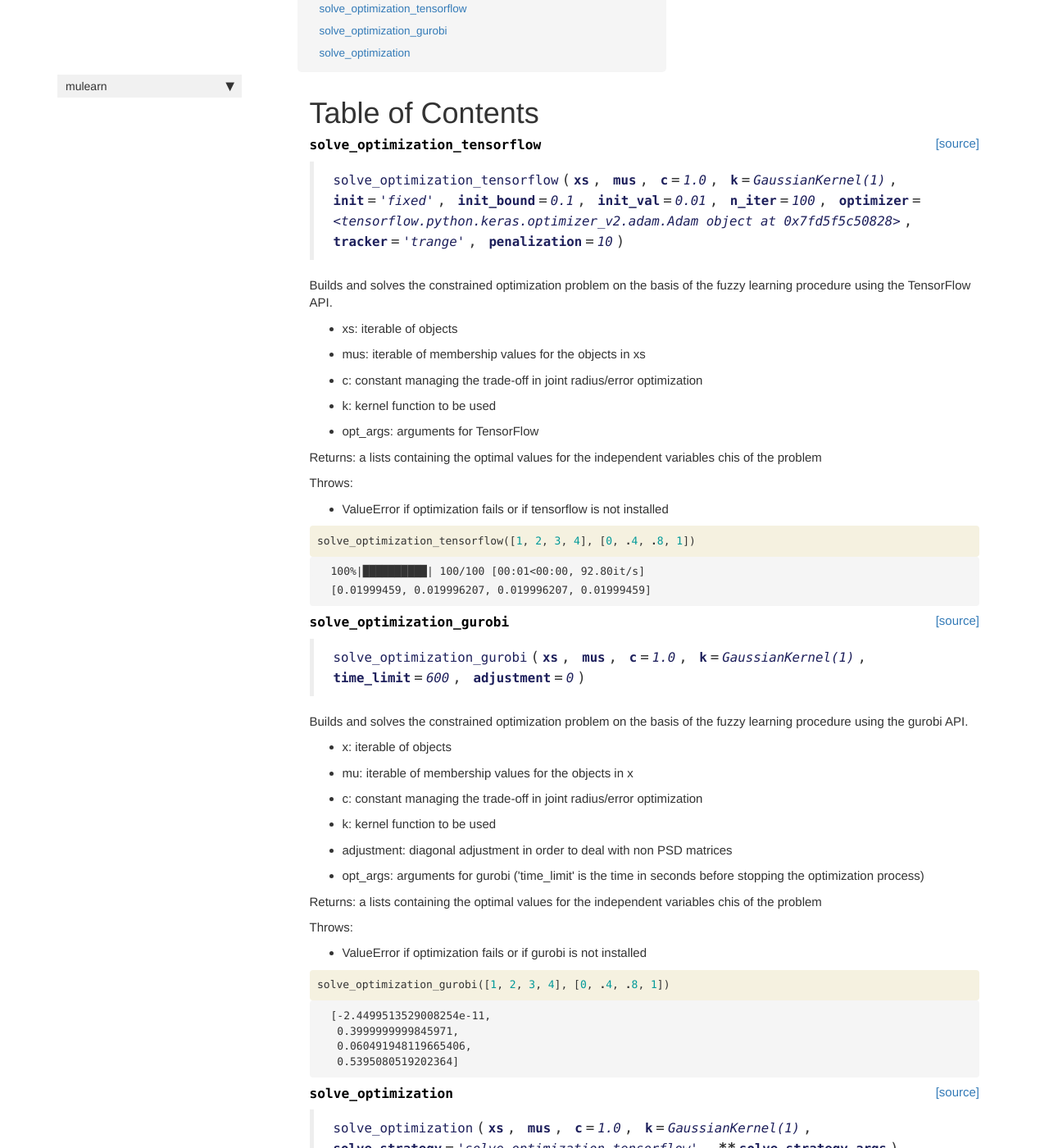
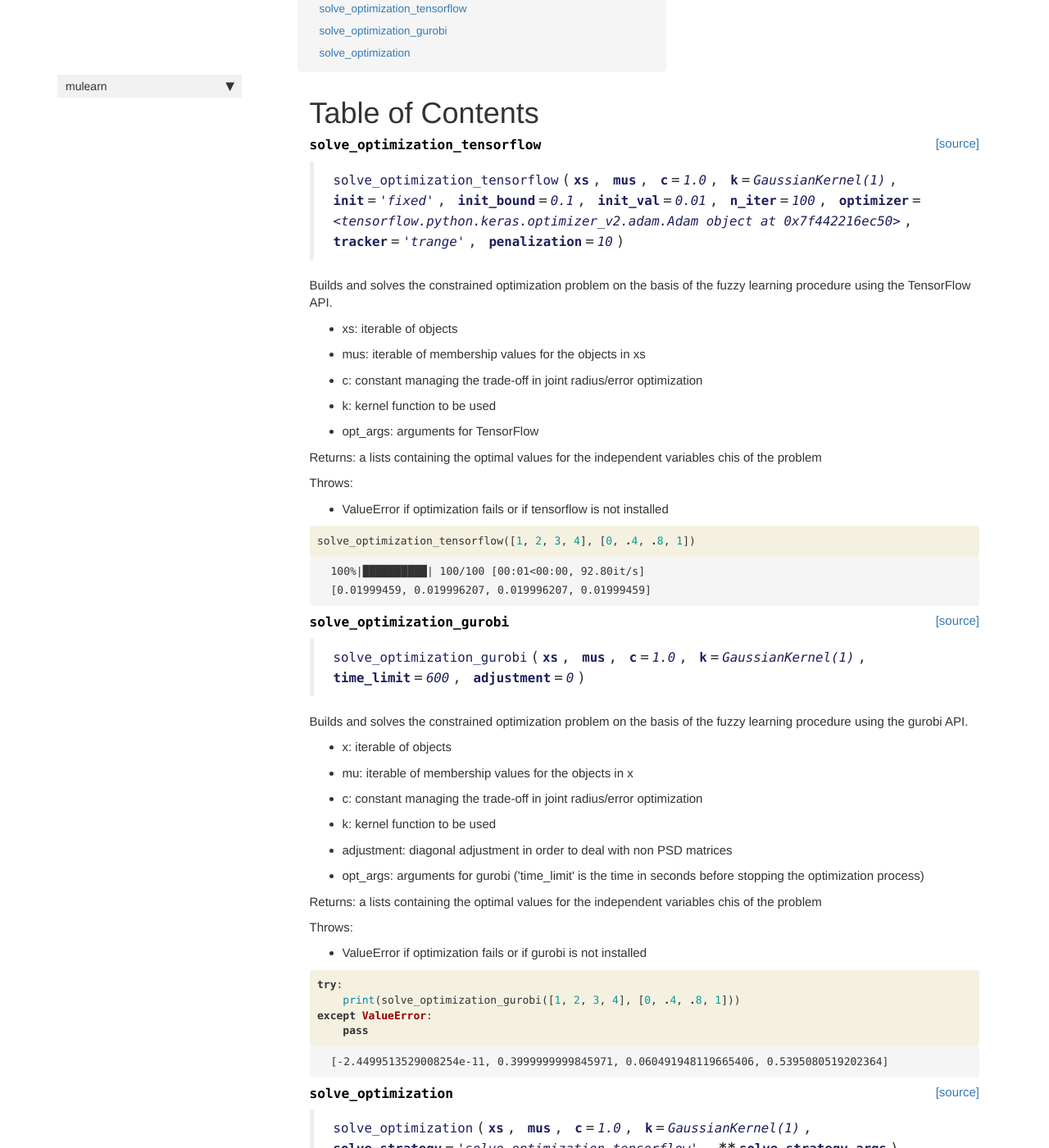
Before and after one commit to ManuelDileo/mulearn, a Jekyll site: the page built from docs/optimisation.html, in a window 1280 px wide and 1400 px high, scrolled down 225 px. Shown: the whole window at 82% size. Built offline with Jekyll 4.4.1, drawn with Linux system fonts in a browser that asks for light colours; nearby versions of some CDN libraries; comment, search, counter and statistics services are not loaded.

Commit message:
handled CI problem with gurobi

```diff
--- a/docs/optimisation.html
+++ b/docs/optimisation.html
@@ -59,7 +59,7 @@
 
 
 <div class="output_markdown rendered_html output_subarea ">
-<h4 id="solve_optimization_tensorflow" class="doc_header"><code>solve_optimization_tensorflow</code><a href="https://github.com/dariomalchiodi/mulearn/tree/master/mulearn/optimisation.py#L37" class="source_link" style="float:right">[source]</a></h4><blockquote><p><code>solve_optimization_tensorflow</code>(<strong><code>xs</code></strong>, <strong><code>mus</code></strong>, <strong><code>c</code></strong>=<em><code>1.0</code></em>, <strong><code>k</code></strong>=<em><code>GaussianKernel(1)</code></em>, <strong><code>init</code></strong>=<em><code>'fixed'</code></em>, <strong><code>init_bound</code></strong>=<em><code>0.1</code></em>, <strong><code>init_val</code></strong>=<em><code>0.01</code></em>, <strong><code>n_iter</code></strong>=<em><code>100</code></em>, <strong><code>optimizer</code></strong>=<em><code>&lt;tensorflow.python.keras.optimizer_v2.adam.Adam object at 0x7fd5f5c50828&gt;</code></em>, <strong><code>tracker</code></strong>=<em><code>'trange'</code></em>, <strong><code>penalization</code></strong>=<em><code>10</code></em>)</p>
+<h4 id="solve_optimization_tensorflow" class="doc_header"><code>solve_optimization_tensorflow</code><a href="https://github.com/dariomalchiodi/mulearn/tree/master/mulearn/optimisation.py#L37" class="source_link" style="float:right">[source]</a></h4><blockquote><p><code>solve_optimization_tensorflow</code>(<strong><code>xs</code></strong>, <strong><code>mus</code></strong>, <strong><code>c</code></strong>=<em><code>1.0</code></em>, <strong><code>k</code></strong>=<em><code>GaussianKernel(1)</code></em>, <strong><code>init</code></strong>=<em><code>'fixed'</code></em>, <strong><code>init_bound</code></strong>=<em><code>0.1</code></em>, <strong><code>init_val</code></strong>=<em><code>0.01</code></em>, <strong><code>n_iter</code></strong>=<em><code>100</code></em>, <strong><code>optimizer</code></strong>=<em><code>&lt;tensorflow.python.keras.optimizer_v2.adam.Adam object at 0x7f442216ec50&gt;</code></em>, <strong><code>tracker</code></strong>=<em><code>'trange'</code></em>, <strong><code>penalization</code></strong>=<em><code>10</code></em>)</p>
 </blockquote>
 <p>Builds and solves the constrained optimization problem on the basis
 of the fuzzy learning procedure using the TensorFlow API.</p>
@@ -183,7 +183,10 @@
 
 <div class="inner_cell">
     <div class="input_area">
-<div class=" highlight hl-ipython3"><pre><span></span><span class="n">solve_optimization_gurobi</span><span class="p">([</span><span class="mi">1</span><span class="p">,</span> <span class="mi">2</span><span class="p">,</span> <span class="mi">3</span><span class="p">,</span> <span class="mi">4</span><span class="p">],</span> <span class="p">[</span><span class="mi">0</span><span class="p">,</span> <span class="o">.</span><span class="mi">4</span><span class="p">,</span> <span class="o">.</span><span class="mi">8</span><span class="p">,</span> <span class="mi">1</span><span class="p">])</span>
+<div class=" highlight hl-ipython3"><pre><span></span><span class="k">try</span><span class="p">:</span>
+    <span class="nb">print</span><span class="p">(</span><span class="n">solve_optimization_gurobi</span><span class="p">([</span><span class="mi">1</span><span class="p">,</span> <span class="mi">2</span><span class="p">,</span> <span class="mi">3</span><span class="p">,</span> <span class="mi">4</span><span class="p">],</span> <span class="p">[</span><span class="mi">0</span><span class="p">,</span> <span class="o">.</span><span class="mi">4</span><span class="p">,</span> <span class="o">.</span><span class="mi">8</span><span class="p">,</span> <span class="mi">1</span><span class="p">]))</span>
+<span class="k">except</span> <span class="ne">ValueError</span><span class="p">:</span>
+    <span class="k">pass</span>
 </pre></div>
 
     </div>
@@ -195,15 +198,10 @@
 
 <div class="output_area">
 
-
-
-<div class="output_text output_subarea output_execute_result">
-<pre>[-2.4499513529008254e-11,
- 0.3999999999845971,
- 0.060491948119665406,
- 0.5395080519202364]</pre>
+<div class="output_subarea output_stream output_stdout output_text">
+<pre>[-2.4499513529008254e-11, 0.3999999999845971, 0.060491948119665406, 0.5395080519202364]
+</pre>
 </div>
-
 </div>
 
 </div>
```
Also changed, not shown: 1 other file.
